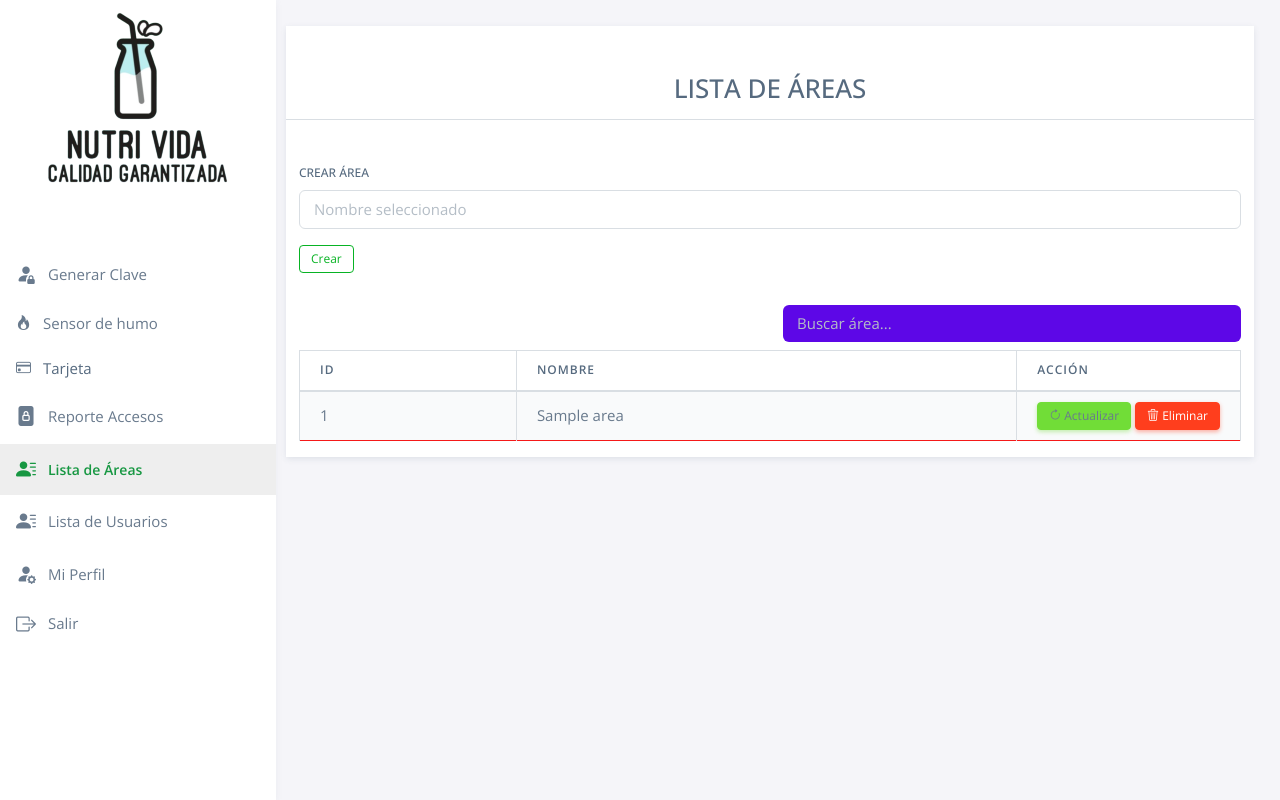
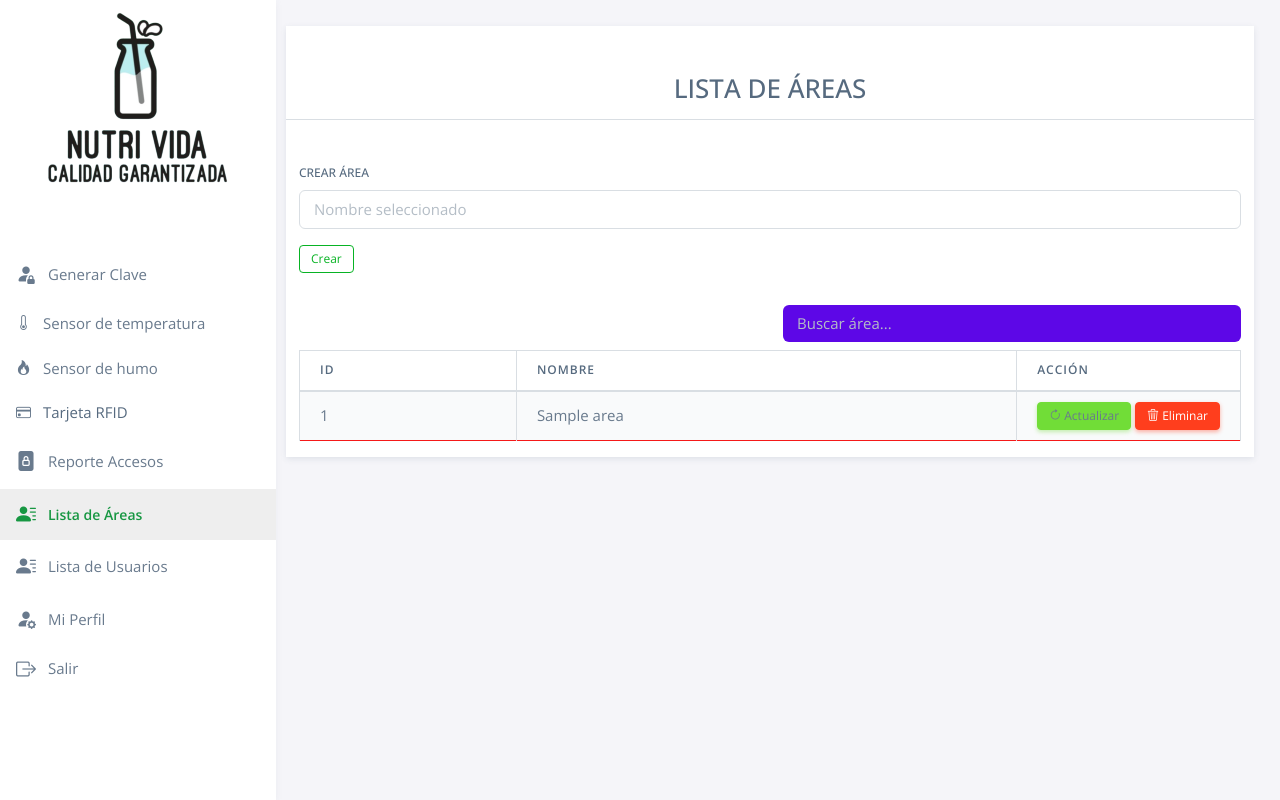
Before and after one commit to emilio11rodriguez/proyecto.github.io, a Flask app: page /lista-de-areas in a window 1280 px wide. Run offline with Flask 3, Linux system fonts and the light colour scheme; the visitor is signed in with stand-in values (Sample User, id 1); tables that the repository leaves empty or names only in its code hold one stand-in row (values such as "Sample post"); data that the repository does not hold is empty; some libraries are stand-ins or nearby versions.

Commit message:
NUEVO MENU JC

```diff
--- a/ProyectoData_Center/my-app/controllers/funciones_home.py
+++ b/ProyectoData_Center/my-app/controllers/funciones_home.py
@@ -270,3 +270,54 @@ def actualizarArea(area_id, area_name):
 
     except Exception as e:
         return f'Se produjo un error al actualizar el área: {str(e)}'
+
+def sensor_temperatura():
+    try:
+        with connectionBD() as conexion_MySQLdb:
+            with conexion_MySQLdb.cursor(dictionary=True) as cursor:
+                # Modifica la consulta según la estructura de tu base de datos
+                querySQL = "SELECT id, fecha, nivel_temperatura FROM sensor_temperatura"
+                cursor.execute(querySQL)
+                datos_sensor_temperatura = cursor.fetchall()
+        return datos_sensor_temperatura
+    except Exception as e:
+        print(f"Error al obtener datos de sensores de temperatura: {e}")
+        return []
+
+def tarjeta():
+    try:
+        with connectionBD() as conexion_MySQLdb:
+            with conexion_MySQLdb.cursor(dictionary=True) as cursor:
+                # Modifica la consulta según la estructura de tu base de datos
+                querySQL = "SELECT id, fecha, id_tarjeta FROM tarjeta"
+                cursor.execute(querySQL)
+                datos_tarjeta = cursor.fetchall()
+        return datos_tarjeta
+    except Exception as e:
+        print(f"Error al obtener registros de la tarjeta: {e}")
+        return[]
+
+def sensor_humo():
+    try:
+        with connectionBD() as conexion_MySQLdb:
+            with conexion_MySQLdb.cursor(dictionary=True) as cursor:
+                # Modifica la consulta según la estructura de tu base de datos
+                querySQL = "SELECT id, fecha, nivel_humo FROM sensor_humo"
+                cursor.execute(querySQL)
+                datos_sensor_humo = cursor.fetchall()
+        return datos_sensor_humo
+    except Exception as e:
+        print(f"Error al obtener registros de la tarjeta: {e}")
+        return[]
+def sensor_temperatura():
+    try:
+        with connectionBD() as conexion_MySQLdb:
+            with conexion_MySQLdb.cursor(dictionary=True) as cursor:
+                # Modifica la consulta según la estructura de tu base de datos
+                querySQL = "SELECT id, fecha, nivel_temperatura FROM sensor_temperatura "
+                cursor.execute(querySQL)
+                datos_sensor_temperatura = cursor.fetchall()
+        return datos_sensor_temperatura
+    except Exception as e:
+        print(f"Error al obtener datos de sensores de temperatura: {e}")
+        return []
--- a/ProyectoData_Center/my-app/routers/router_home.py
+++ b/ProyectoData_Center/my-app/routers/router_home.py
@@ -98,3 +98,33 @@ def updateArea():
             return "Hubo un error al actualizar el área."
 
     return redirect(url_for('lista_areas'))
+
+#Datos sensor tempertura
+@app.route('/sensor-temperatura', methods=['GET'])
+def sensor_temperatura():
+    if 'conectado' in session:
+        try:
+            # Obtiene los datos de los sensores de temperatura desde la base de datos
+            datos_sensor_temperatura = sensor_temperatura()
+
+            # Renderiza la plantilla con los datos
+            return render_template('public/usuarios/sensortemperatura.html', datos_sensor_temperatura = sensor_temperatura(), dataLogin=dataLoginSesion())
+        except Exception as e:
+            flash(f"Error al obtener datos de sensor de temperatura: {e}", 'error')
+            return redirect(url_for('inicio'))
+    else:
+        flash('Primero debes iniciar sesión.', 'error')
+        return redirect(url_for('inicio'))
+
+#Eliminar registro sensor humo
+@app.route('/eliminar-sensor-humo/<int:id_sensor>', methods=['GET', 'POST'])
+def eliminar_sensor_humo_route(id_sensor):
+    try:
+        # Llama a la función para eliminar el registro del sensor de humo
+        eliminarSensorHumo(id_sensor)
+        flash('Registro del sensor de humo eliminado con éxito.', 'success')
+    except Exception as e:
+        flash(f"Error al eliminar el registro del sensor de humo: {e}", 'error')
+
+    # Redirige a la página principal o a donde desees después de la eliminación
+    return redirect(url_for('inicio'))
--- a/ProyectoData_Center/my-app/routers/router_login.py
+++ b/ProyectoData_Center/my-app/routers/router_login.py
@@ -153,3 +153,35 @@ def cerraSesion():
         else:
             flash('recuerde debe iniciar sesión.', 'error')
             return render_template(f'{PATH_URL_LOGIN}/base_login.html')
+
+@app.route('/tarjeta-rfid', methods=['GET'])
+def tarjeta():
+    if 'conectado' in session:
+        try:
+            # Obtiene los datos de los sensores de temperatura desde la base de datos
+            datos_tarjeta = tarjeta()
+
+            # Renderiza la plantilla con los datos
+            return render_template('public/usuarios/tarjeta.html', datos_tarjeta = tarjeta(), dataLogin=dataLoginSesion())
+        except Exception as e:
+            flash(f"Error al obtener datos registros de la tarjeta: {e}", 'error')
+            return redirect(url_for('inicio'))
+    else:
+        flash('Primero debes iniciar sesión.', 'error')
+        return redirect(url_for('inicio'))
+
+@app.route('/sensor-humo', methods=['GET'])
+def sensor_humo():
+    if 'conectado' in session:
+        try:
+            # Obtiene los datos de los sensores de temperatura desde la base de datos
+            datos_sensor_humo = sensor_humo()
+
+            # Renderiza la plantilla con los datos
+            return render_template('public/usuarios/sensorhumo.html', datos_sensor_humo = sensor_humo(), dataLogin=dataLoginSesion())
+        except Exception as e:
+            flash(f"Error al obtener datos de sensor de humo: {e}", 'error')
+            return redirect(url_for('inicio'))
+    else:
+        flash('Primero debes iniciar sesión.', 'error')
+        return redirect(url_for('inicio'))
--- a/ProyectoData_Center/my-app/templates/public/includes/menu_sidebar.html
+++ b/ProyectoData_Center/my-app/templates/public/includes/menu_sidebar.html
@@ -27,8 +27,18 @@
         <div data-i18n="Tables">Generar Clave</div>
       </a>
     </li>
+    {% if dataLogin.rol in [1, 2] %}
+    <li class="menu-item {% if request.path == '/sensor-temperatura' %} active {% endif %}">
+      <a href="/sensor-temperatura" class="menu-link">
+        <i class="bi bi-thermometer"></i>
+        <div data-i18n="Etiqueta" style="margin-left: 12px;">Sensor de temperatura</div>
+      </a>
+    </li>
+    {% endif %}
+
+
     {% if dataLogin.rol == 1 %}
-    <li class="menu-item {% if request.path == '/tarjeta-rfid' %} active {% endif %}">
+    <li class="menu-item {% if request.path == '/sensor-humo' %} active {% endif %}">
       <a href="/sensor-humo" class="menu-link">
         <i class="bi bi-fire"></i>
         <span class="menu-text" style="margin-left: 12px;"></span>
@@ -40,11 +50,12 @@
       <a href="/tarjeta-rfid" class="menu-link">
         <i class="bi bi-credit-card"></i>
         <span class="menu-text" style="margin-left: 12px;">
-          <div data-i18n="Etiqueta">Tarjeta</div>
+          <div data-i18n="Etiqueta">Tarjeta RFID</div>
         </span>
       </a>
     </li>
-  {% endif %}
+    {% endif %}
+
     <li
       class="menu-item {% if request.path == '/reporte-accesos' %} active{%endif%}"
     >
```
Also changed, not shown: ProyectoData_Center/my-app/templates/public/usuarios/sensorhumo.html (added, +62 -0 lines), ProyectoData_Center/my-app/templates/public/usuarios/sensortemperatura.html (added, +41 -0 lines).
